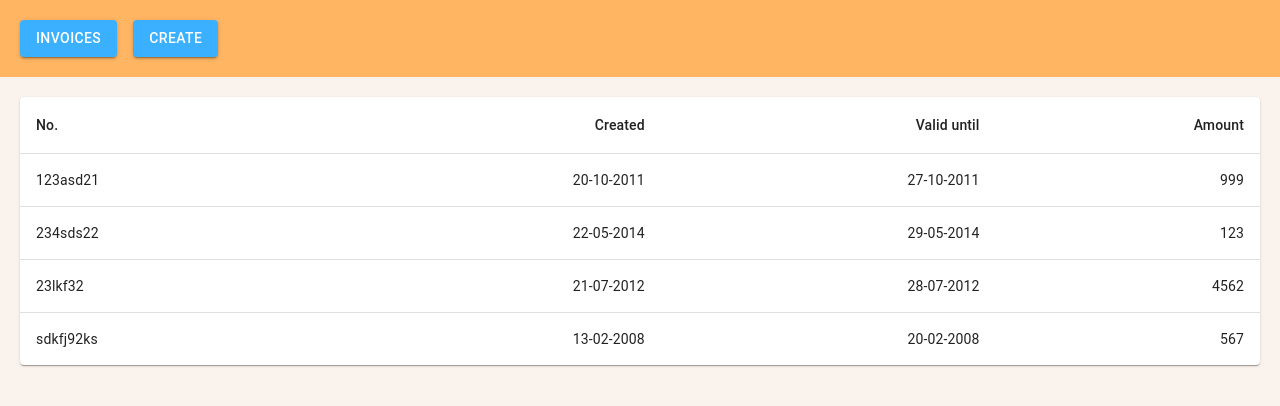
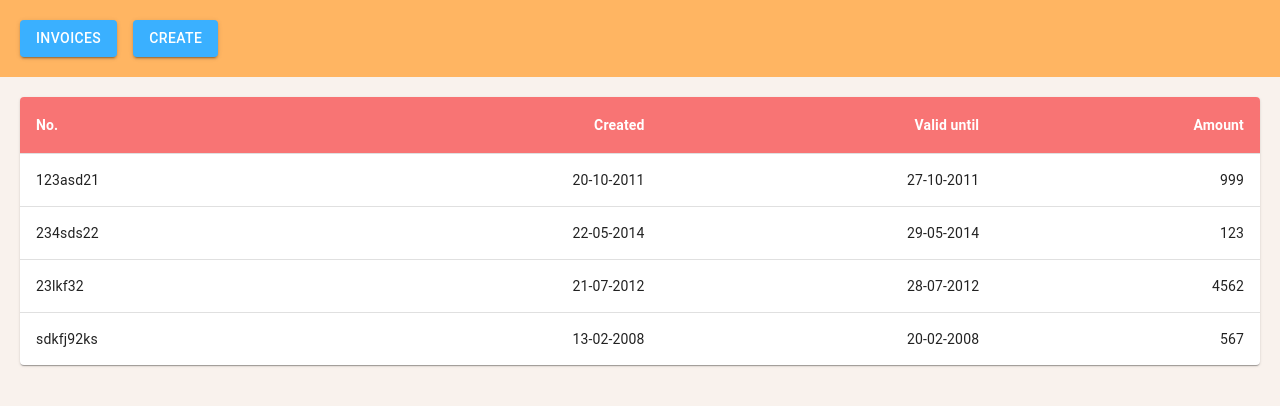
Before and after one commit to AdrianChojnacki/Accounting-Application, a React (Create React App) app: page / in a window 1280 px wide. Shown: the top 406 px of the page. Built offline with nearby package versions, Linux system fonts and the light colour scheme.

Commit message:
Change table style

```diff
--- /dev/null
+++ b/src/components/InvoicesTable/InvoicesTable.module.css
@@ -0,0 +1,8 @@
+.head {
+  background-color: #f87474;
+}
+
+.head th {
+  color: #fff;
+  font-weight: 700;
+}
--- a/src/components/InvoicesTable/InvoicesTable.tsx
+++ b/src/components/InvoicesTable/InvoicesTable.tsx
@@ -7,6 +7,7 @@ import {
   TableRow,
   Paper,
 } from "@mui/material";
+import InvoicesTableCSS from "./InvoicesTable.module.css";
 import { IInvoicesTableProps } from "./InvoicesTable.types";
 
 const InvoicesTable = ({ invoices }: IInvoicesTableProps) => {
@@ -25,7 +26,7 @@ const InvoicesTable = ({ invoices }: IInvoicesTableProps) => {
   return (
     <TableContainer component={Paper}>
       <Table sx={{ minWidth: 650 }} aria-label="simple table">
-        <TableHead>
+        <TableHead className={InvoicesTableCSS.head}>
           <TableRow>
             <TableCell>No.</TableCell>
             <TableCell align="right">Created</TableCell>
```
